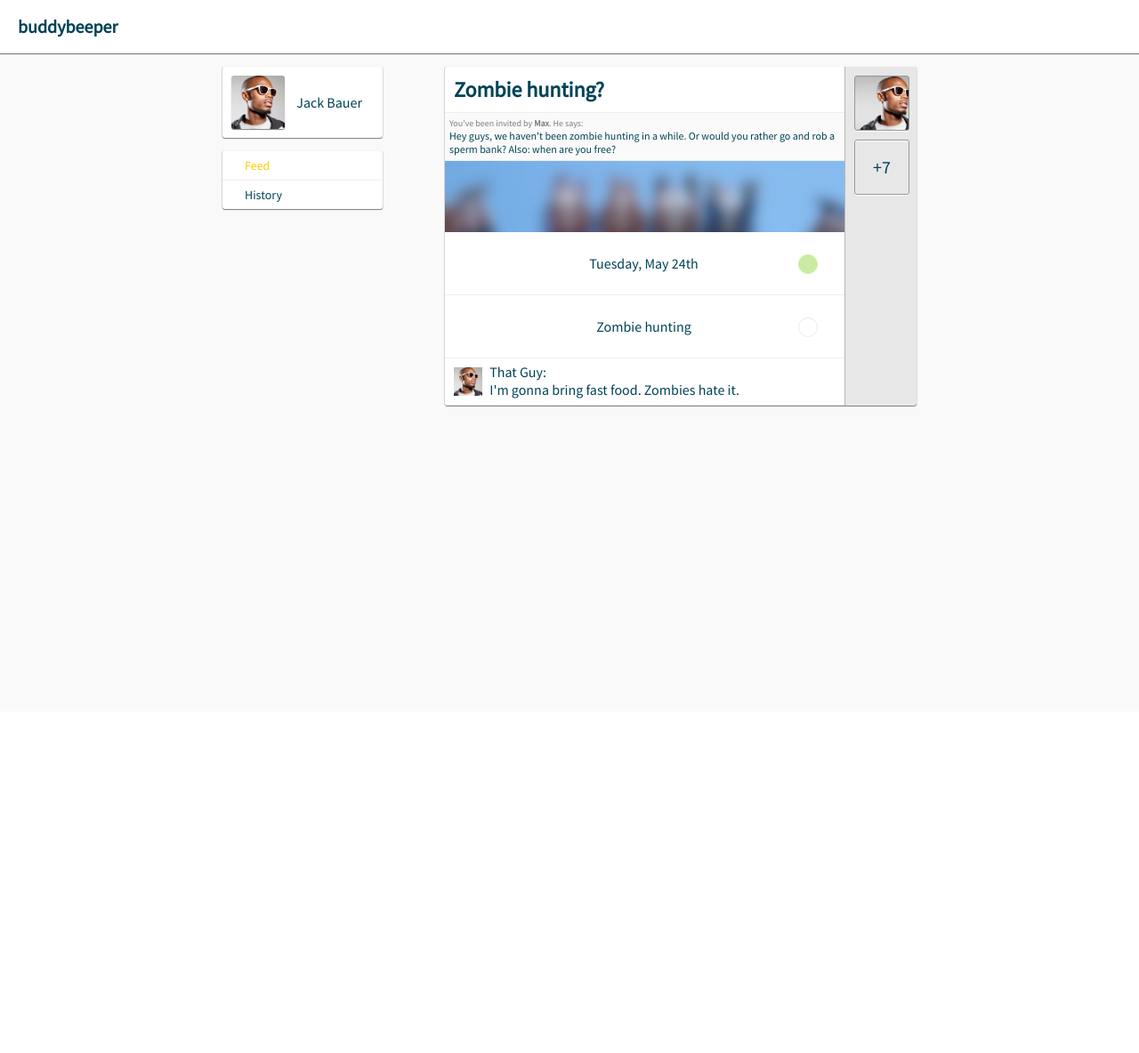
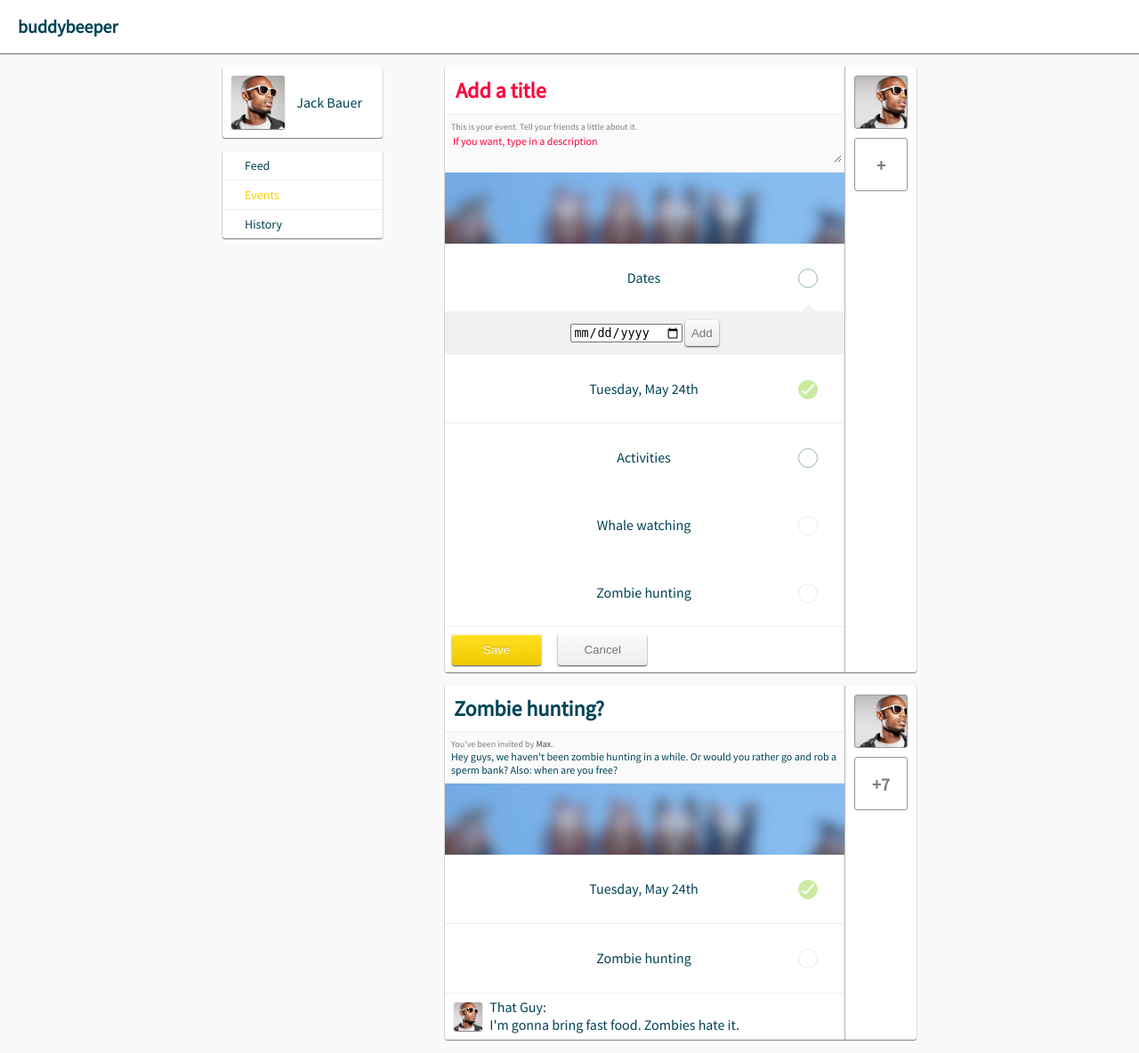
Before and after one commit to aimed/buddybeeper-server, a PHP site: page / in a window 1280 px wide. Shown: the whole page at 89% size. Before the commit the page ends 458 px from the top, so only its background shows below. Run offline with PHP 8.4, Linux system fonts and the light colour scheme.

Commit message:
frontend progressing

```diff
--- a/_web/assets/css/css.css
+++ b/_web/assets/css/css.css
@@ -85,13 +85,25 @@ Buttons
 	box-shadow: 0px 1px 2px #444, 0px 1px 1px 0px #fff inset;
 	text-shadow: 0px -1px 1px #f9f9f9;
 
+	color: #747474;
 	background: #f5f5f5;
+	background-image: -o-linear-gradient(-90deg, rgba(255,255,255,0.50) 0%, rgba(230,230,230,0.50) 100%);
+	background-image: -moz-linear-gradient(-90deg, rgba(255,255,255,0.50) 0%, rgba(230,230,230,0.50) 100%);
+	background-image: -webkit-linear-gradient(-90deg, rgba(255,255,255,0.50) 0%, rgba(230,230,230,0.50) 100%);
+	background-image: -ms-linear-gradient(-90deg, rgba(255,255,255,0.50) 0%, rgba(230,230,230,0.50) 100%);
+	background-image: linear-gradient(-180deg, rgba(255,255,255,0.50) 0%, rgba(230,230,230,0.50) 100%);
 }
 
 .button.yellow {
 	color: #fff;
-	background-color: #ffcc00;
 	text-shadow: 0px -1px 0px #cea500;
+	border-radius: 3px;
+	background: #FFCC00;
+	background-image: -o-linear-gradient(-90deg, rgba(255,244,63,0.50) 0%, rgba(226,199,0,0.50) 100%);
+	background-image: -moz-linear-gradient(-90deg, rgba(255,244,63,0.50) 0%, rgba(226,199,0,0.50) 100%);
+	background-image: -webkit-linear-gradient(-90deg, rgba(255,244,63,0.50) 0%, rgba(226,199,0,0.50) 100%);
+	background-image: -ms-linear-gradient(-90deg, rgba(255,244,63,0.50) 0%, rgba(226,199,0,0.50) 100%);
+	background-image: linear-gradient(-180deg, rgba(255,244,63,0.50) 0%, rgba(226,199,0,0.50) 100%);
 }
 
 /*---
--- a/_web/assets/css/feed.css
+++ b/_web/assets/css/feed.css
@@ -1,101 +1,114 @@
-.feed {}
-	.feed .comment {
+.event {}
+	.event .comment {
 		padding: 5px;
 		overflow: auto;
 		clear: both;
 	}
-		.feed .comment .image,
-		.feed .comment .message {
+		.event .comment .image,
+		.event .comment .message {
 			display: inline-block;
 			vertical-align: top;
 		}
-		.feed .comment .image {
+		.event .comment .image {
 			padding: 1em;
 			margin: 5px;
+			background-size: cover;
 			background-position: center;
-			background-size: cover;
+			background-repeat: no-repeat;
+			border-radius: 3px;
+			-moz-box-shadow:    0px 1px 1px 0px rgba(0,0,0,0.50),
+								0px -1px 1px 0px rgba(255,255,255,0.36);
+			-webkit-box-shadow: 0px 1px 1px 0px rgba(0,0,0,0.50),
+								0px -1px 1px 0px rgba(255,255,255,0.36);
+			box-shadow:         0px 1px 1px 0px rgba(0,0,0,0.50),
+								0px -1px 1px 0px rgba(255,255,255,0.36);
 		}
-		.feed .comment .text {
+		.event .comment .text {
 			font-weight: lighter;
 		}
-	.feed .votes {
+	.event .votes {
 		text-align: center;
 	}
-		.feed .votes .data {
+		.event .votes .data {
 			position: relative;
 		}
-			.feed .votes .icon {
+			.event .votes .icon {
 
 			}
-			.feed .votes .text {
+			.event .votes .text {
 				vertical-align: middle;
-				padding: 25px 0;
+				padding: 28px 0 28px;
 				margin-left: 50px;
 			}
-			.feed .votes .vote {
+			.event .votes .vote {
 				padding: 10px;
 				float: right;
 				border: 1px solid #ccc;
 				border-radius: 50%;
 				margin-right: 30px;
 				opacity: 0.4;
+				transition: 0.1s opacity linear;
 			}
-				.feed .votes .voted {
+				.event .votes .voted {
 					background-color: #79CF19;
+					background-image: url(/assets/img/okay.png);
+					background-position: center;
+					background-repeat: no-repeat;
 					border: 1px solid #79CF19;
 				}
-				.feed .votes:hover .vote {
+				.event .votes:hover .vote {
 					opacity: 1;
 				}
-		.feed .votes .expand {
+		.event .votes .expand {
 			font-size: 9px;
+			padding: 3px;
 			font-weight: lighter;
 			color: #d7d7d7;
 			background: #f7f7f7;
-			overflow: hidden;
-			height: 0px;
-			transition: 0.1s height linear;
 			line-height: 1.6666666667;
+			opacity: 0;
+			transition: 0.1s opacity linear;
 		}
-			.feed .votes:hover .expand {
-				height: 15px;
+			.event .votes:hover .expand {
+				opacity: 1;
 			}
-	.feed .banner {
+	.event .banner {
 		height: 80px;
 		background-size: cover;
 		border-bottom: 0 !important;
 	}
-	.feed .details {
+	.event .details {
 		background-color: #fafafa;
-		padding: 5px;
+		padding: 7px;
 	}
-		.feed .host {
+		.event .host {
 			font-size: 10px;
 			color: #7e7e7e;
 		}
-			.feed .host span {
+			.event .host span {
 				font-weight: 600;
 			}
-	.feed blockquote {
+	.event blockquote {
 		font-size: 12px;
 		margin: 0;
 	}
-	.feed h2 {
+	.event h2 {
 		margin: 0;
 		padding: 10px;
 	}
-	.feed .section {
+	.event .section {
 		border-bottom: 1px solid #efefef;
 	}
-	.feed .item {
+	.event .item {
 		background: #e7e7e7;
 		overflow: hidden;
 	}
-	.feed .person {
+	.event .person {
 		display: block;
 		height: 60px;
 		width: 60px;
 		margin: 10px;
+		box-sizing: border-box;
 		background-size: cover;
 		border-radius: 3px;
 		border: 1px solid #979797;
@@ -103,25 +116,78 @@
 		-webkit-box-shadow: 0px 1px 1px 0px #FFFFFF;
 		box-shadow:         0px 1px 1px 0px #FFFFFF;
 	}
-	.feed .person.list {
+	.event .person.list {
 		font-size: 20px;
 		vertical-align: middle;
 		text-align: center;
 		line-height: 3;
+		font-weight: bold;
+		color: #7e7e7e;
 		box-shadow: 0px 1px 1px 0px #FFFFFF,
 					0px 1px 1px 0px #FFFFFF inset;
 	}
-	.feed .desc {
+	.event .desc {
 		width: 449px;
 		background: #fff;
 		border-radius: 3px 0px 0px 3px;
 		border-right: 1px solid #b5b5b5;
 	}
-	.feed .invited {
+	.event .invited {
 		width: 80px;
 	}
-	.feed .desc,
-	.feed .invited {
+	.event .desc,
+	.event .invited {
 		display: inline-block;
 		vertical-align: top;
 	}
+
+.event-overview {}
+	.event-overview .votes .data .text {
+		padding: 28px 0 8px;
+	}
+
+.event-editor {}
+	.event-editor .save-or-cancel .button {
+		margin: 8px;
+		padding: 10px;
+		min-width: 100px;
+	}
+	.event-editor .votes .data .text {
+		font-weight: lighter;
+	}
+	.event-editor .inlay {
+		background-color: #f1f1f1;
+		padding: 10px 0;
+		position: relative;
+	}
+		.event-editor .inlay i.tip {
+			position: absolute;
+			top: -8px;
+			right: 32px;
+			width: 0;
+			height: 0;
+			border-left: 8px solid transparent;
+			border-right: 8px solid transparent;
+			border-bottom: 8px solid #f1f1f1;
+		}
+	.event-editor .vote.add {
+		border: 1px solid #004255;
+	}
+	.event-editor .votes .heading .text {
+		padding: 28px 0 28px;
+	}
+	.event-editor textarea,
+	.event-editor input[type="text"] {
+		border: none;
+		font: inherit;
+		color: #ff0039;
+		background: inherit;
+		width: 100%;
+	}
+	.event-editor textarea,
+	.event-editor input[type="text"]:focus {
+	}
+	.event-editor textarea {
+		overflow-x: hidden;
+		resize: vertical;
+	}
--- a/_web/static/home.html
+++ b/_web/static/home.html
@@ -1,31 +1,94 @@
 <!-- HOME -->
 <div class="feed">
-	<div class="item pagelet">
+
+	<!-- editor item -->
+	<div class="item event event-editor pagelet">
+		<div class="inner">
+			<div class="desc">
+
+				<div class="title section">
+					<h2><input type="text" name="" value="Add a title" /></h2>
+				</div>
+
+				<div class="details section">
+					<div class="host">This is your event. Tell your friends a little about it.</div>
+					<blockquote><textarea>If you want, type in a description</textarea></blockquote>
+				</div>
+
+				<div class="banner section" style="background-image: url(/assets/img/event_blurred.jpg);"></div>
+
+				<div class="date votes hasVote section">
+					<div class="heading">
+						<div class="icon"></div>
+						<div class="text">Dates<span class="vote add"></span></div>
+					</div>
+					<div class="inlay">
+						<i class="tip"></i>
+						<input type="date" name="" value="" />
+						<button class="button">Add</button>
+					</div>
+					<div class="data">
+						<div class="icon"></div>
+						<div class="text">Tuesday, May 24th<span class="vote voted"></span></div>
+					</div>
+				</div>
+
+				<div class="activity hasVote votes section">
+					<div class="heading">
+						<div class="icon"></div>
+						<div class="text">Activities<span class="vote add"></span></div>
+					</div>
+					<div class="data">
+						<div class="icon"></div>
+						<div class="text">Whale watching<span class="vote"></span></div>
+					</div>
+					<div class="data">
+						<div class="icon"></div>
+						<div class="text">Zombie hunting<span class="vote"></span></div>
+					</div>
+				</div>
+
+				<div class="save-or-cancel">
+					<button class="button yellow">Save</button>
+					<button class="button">Cancel</button>
+				</div>
+			</div><!--
+
+			--><div class="invited">
+				<div class="person" style="background-image: url(/assets/img/sample_image_1.jpg);"></div>
+				<div class="person list">+</div>
+			</div>
+
+		</div>
+	</div>
+
+	<!-- feed item -->
+	<div class="item event event-overview pagelet">
 		<div class="inner">
 			<div class="desc">
 				<div class="title section">
 					<h2>Zombie hunting?</h2>
 				</div>
 				<div class="details section">
-					<div class="host">You've been invited by <span>Max</span>. He says:</div>
+					<div class="host">You've been invited by <span>Max</span>.</div>
 					<blockquote>Hey guys, we haven't been zombie hunting in a while. Or would you rather go and rob a sperm bank? Also: when are you free?</blockquote>
 				</div>
 				<div class="banner section" style="background-image: url(/assets/img/event_blurred.jpg);"></div>
-				<div class="date votes section">
+				<div class="date votes hasVote section">
 					<div class="data">
 						<div class="icon"></div>
 						<div class="text">Tuesday, May 24th<span class="vote voted"></span></div>
 					</div>
 					<div class="expand">Show all options</div>
 				</div>
-				<div class="activity votes section">
+				<div class="activity hasVote votes section">
 					<div class="data">
 						<div class="icon"></div>
 						<div class="text">Zombie hunting<span class="vote"></span></div>
 					</div>
 					<div class="expand">Show all options</div>
 				</div>
-				<div class="comments section">
+				<div class="comments">
 					<div class="comment">
 						<div class="image" style="background-image: url(/assets/img/sample_image_1.jpg);"></div>
 						<div class="message">
--- a/_web/static/index.html
+++ b/_web/static/index.html
@@ -31,7 +31,8 @@
 						</div>
 					</div>
 					<div class="menu pagelet">
-						<div class="item"><a href="/" class="active">Feed</a></div>
+						<div class="item"><a>Feed</a></div>
+						<div class="item"><a href="/" class="active">Events</a></div>
 						<div class="item"><a>History</a></div>
 					</div>
 				</div><!--
```
Also changed, not shown: _web/assets/img/okay.png (added).
